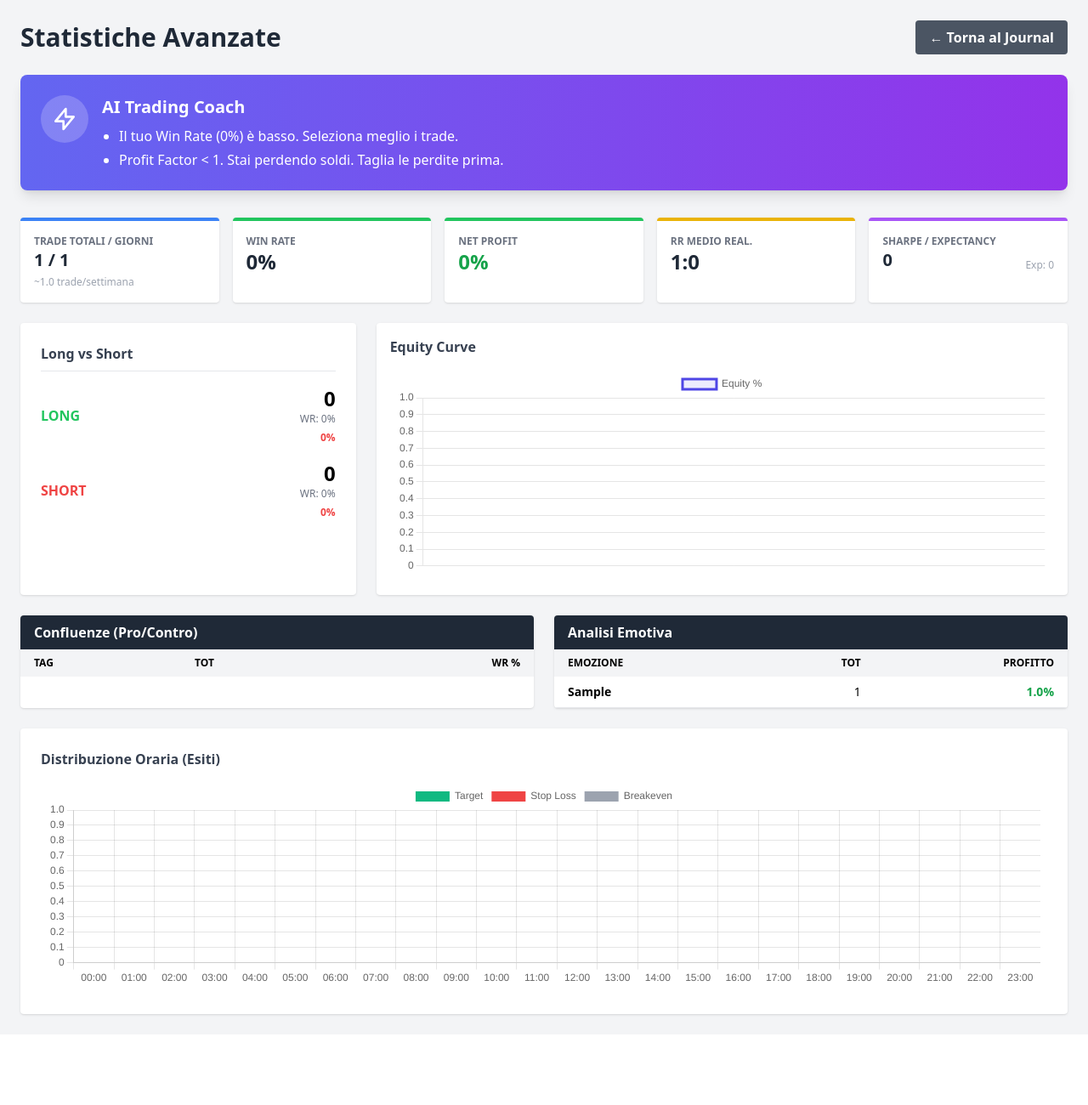
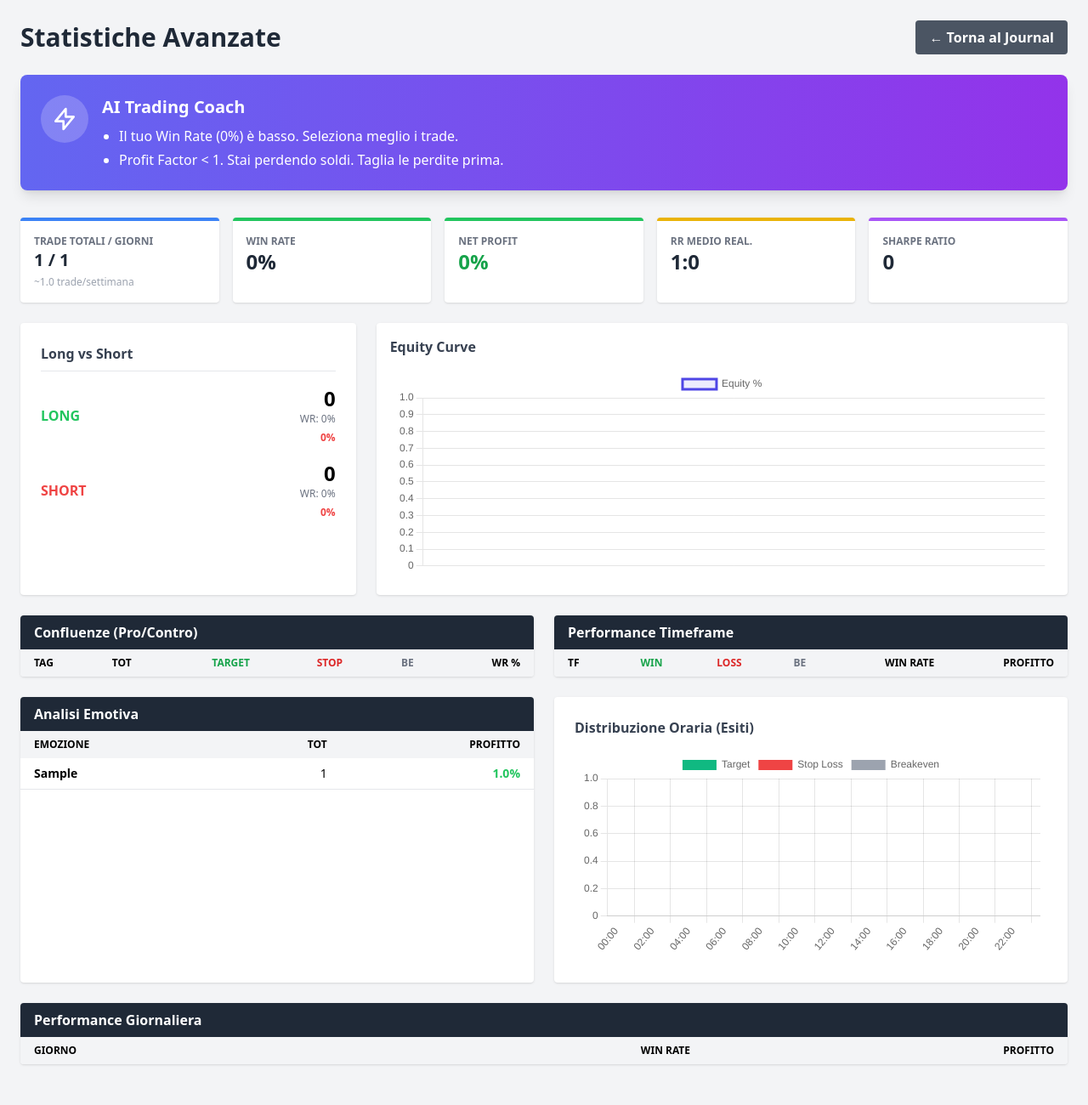
Before and after one commit to ipadpeda-ctrl/dtcjournal, a Flask app: page /statistics in a window 1280 px wide. Shown: the whole page at 85% size. Before the commit the page ends 1197 px from the top, so only its background shows below. Run offline with Flask 3, Linux system fonts and the light colour scheme; a user stored in the database is signed in; tables that the repository leaves empty hold one stand-in row (values such as "Sample post"); lists and menus that the app fills with data are empty; some libraries are stand-ins or nearby versions.

Commit message:
Add files via upload

```diff
--- a/templates/statistics.html
+++ b/templates/statistics.html
@@ -55,11 +55,8 @@
                 <p class="text-2xl font-bold text-gray-800 dark:text-white">1:{{ avg_rr_realized }}</p>
             </div>
             <div class="bg-white dark:bg-gray-800 p-4 rounded shadow border-t-4 border-purple-500">
-                <p class="text-xs font-bold uppercase text-gray-500 dark:text-gray-400">Sharpe / Expectancy</p>
-                <div class="flex justify-between items-end">
-                    <span class="text-xl font-bold text-gray-800 dark:text-white">{{ sharpe_ratio }}</span>
-                    <span class="text-xs text-gray-400">Exp: {{ expectancy }}</span>
-                </div>
+                <p class="text-xs font-bold uppercase text-gray-500 dark:text-gray-400">Sharpe Ratio</p>
+                <p class="text-2xl font-bold text-gray-800 dark:text-white">{{ sharpe_ratio }}</p>
             </div>
         </div>
 
@@ -96,12 +93,24 @@
                 <div class="bg-gray-800 dark:bg-gray-950 px-4 py-2 font-bold text-white">Confluenze (Pro/Contro)</div>
                 <div class="overflow-x-auto max-h-64">
                     <table class="w-full text-sm text-left dark:text-gray-300">
-                        <thead class="bg-gray-100 dark:bg-gray-700 uppercase text-xs sticky top-0"><tr><th class="px-4 py-2">Tag</th><th class="px-4 py-2">Tot</th><th class="px-4 py-2 text-right">WR %</th></tr></thead>
+                        <thead class="bg-gray-100 dark:bg-gray-700 uppercase text-xs sticky top-0">
+                            <tr>
+                                <th class="px-4 py-2">Tag</th>
+                                <th class="px-4 py-2">Tot</th>
+                                <th class="px-4 py-2 text-center text-green-600">Target</th>
+                                <th class="px-4 py-2 text-center text-red-600">Stop</th>
+                                <th class="px-4 py-2 text-center text-gray-500">BE</th>
+                                <th class="px-4 py-2 text-right">WR %</th>
+                            </tr>
+                        </thead>
                         <tbody>
                             {% for row in confluence_table %}
                             <tr class="border-b dark:border-gray-700 hover:bg-gray-50 dark:hover:bg-gray-700">
                                 <td class="px-4 py-2 font-medium">{{ row.name }}</td>
                                 <td class="px-4 py-2">{{ row.total }}</td>
+                                <td class="px-4 py-2 text-center text-green-500 font-bold">{{ row.wins }}</td>
+                                <td class="px-4 py-2 text-center text-red-500 font-bold">{{ row.loss }}</td>
+                                <td class="px-4 py-2 text-center text-gray-400">{{ row.be }}</td>
                                 <td class="px-4 py-2 text-right font-bold {% if row.win_rate >= 50 %}text-green-600{% else %}text-red-600{% endif %}">{{ row.win_rate }}%</td>
                             </tr>
                             {% endfor %}
@@ -111,10 +120,39 @@
             </div>
 
             <div class="bg-white dark:bg-gray-800 rounded shadow overflow-hidden">
+                <div class="bg-gray-800 dark:bg-gray-950 px-4 py-2 font-bold text-white">Performance Timeframe</div>
+                <table class="w-full text-sm text-left dark:text-gray-300">
+                    <thead class="bg-gray-100 dark:bg-gray-700 uppercase text-xs">
+                        <tr>
+                            <th class="px-4 py-2">TF</th>
+                            <th class="px-4 py-2 text-center text-green-600">Win</th>
+                            <th class="px-4 py-2 text-center text-red-600">Loss</th>
+                            <th class="px-4 py-2 text-center text-gray-500">BE</th>
+                            <th class="px-4 py-2 text-right">Win Rate</th>
+                            <th class="px-4 py-2 text-right">Profitto</th>
+                        </tr>
+                    </thead>
+                    <tbody>
+                        {% for row in tf_table %}
+                        <tr class="border-b dark:border-gray-700 hover:bg-gray-50 dark:hover:bg-gray-700">
+                            <td class="px-4 py-2 font-bold">{{ row.name }}</td>
+                            <td class="px-4 py-2 text-center text-green-500 font-bold">{{ row.wins }}</td>
+                            <td class="px-4 py-2 text-center text-red-500 font-bold">{{ row.loss }}</td>
+                            <td class="px-4 py-2 text-center text-gray-400">{{ row.be }}</td>
+                            <td class="px-4 py-2 text-right font-bold {% if row.win_rate >= 50 %}text-green-600{% else %}text-red-600{% endif %}">{{ row.win_rate }}%</td>
+                            <td class="px-4 py-2 text-right font-bold {% if row.result > 0 %}text-green-600{% else %}text-red-600{% endif %}">{{ row.result }}%</td>
+                        </tr>
+                        {% endfor %}
+                    </tbody>
+                </table>
+            </div>
+        </div>
+
+        <div class="grid grid-cols-1 md:grid-cols-2 gap-6 mb-6">
+            <div class="bg-white dark:bg-gray-800 rounded shadow overflow-hidden">
                 <div class="bg-gray-800 dark:bg-gray-950 px-4 py-2 font-bold text-white">Analisi Emotiva</div>
-                <div class="overflow-x-auto max-h-64">
                 <table class="w-full text-sm text-left dark:text-gray-300">
-                        <thead class="bg-gray-100 dark:bg-gray-700 uppercase text-xs sticky top-0">
+                    <thead class="bg-gray-100 dark:bg-gray-700 uppercase text-xs">
                         <tr><th class="px-4 py-2">Emozione</th><th class="px-4 py-2 text-right">Tot</th><th class="px-4 py-2 text-right">Profitto</th></tr>
                     </thead>
                     <tbody>
@@ -122,18 +160,33 @@
                         <tr class="border-b dark:border-gray-700 hover:bg-gray-50 dark:hover:bg-gray-700">
                             <td class="px-4 py-2 font-bold capitalize">{{ row.name }}</td>
                             <td class="px-4 py-2 text-right">{{ row.total }}</td>
-                                <td class="px-4 py-2 text-right font-bold {% if row.result > 0 %}text-green-600{% else %}text-red-600{% endif %}">{{ row.result }}%</td>
+                            <td class="px-4 py-2 text-right font-bold {% if row.result > 0 %}text-green-500{% else %}text-red-500{% endif %}">{{ row.result }}%</td>
                         </tr>
                         {% endfor %}
                     </tbody>
                 </table>
             </div>
-            </div>
-        </div>
 
             <div class="bg-white dark:bg-gray-800 p-6 rounded shadow">
                 <h3 class="font-bold text-gray-700 dark:text-gray-200 mb-2">Distribuzione Oraria (Esiti)</h3>
                 <div class="h-64 bg-white rounded p-2"><canvas id="hourlyChart"></canvas></div>
+            </div>
+        </div>
+
+        <div class="bg-white dark:bg-gray-800 rounded shadow overflow-hidden mb-6">
+            <div class="bg-gray-800 dark:bg-gray-950 px-4 py-2 font-bold text-white">Performance Giornaliera</div>
+            <table class="w-full text-sm text-left dark:text-gray-300">
+                <thead class="bg-gray-100 dark:bg-gray-700 uppercase text-xs"><tr><th class="px-4 py-2">Giorno</th><th class="px-4 py-2 text-right">Win Rate</th><th class="px-4 py-2 text-right">Profitto</th></tr></thead>
+                <tbody>
+                    {% for row in day_table %}
+                    <tr class="border-b dark:border-gray-700 hover:bg-gray-50 dark:hover:bg-gray-700">
+                        <td class="px-4 py-2 font-bold">{{ row.name }}</td>
+                        <td class="px-4 py-2 text-right font-bold {% if row.win_rate >= 50 %}text-green-600{% else %}text-red-600{% endif %}">{{ row.win_rate }}%</td>
+                        <td class="px-4 py-2 text-right font-bold {% if row.res > 0 %}text-green-600{% else %}text-red-600{% endif %}">{{ row.res }}%</td>
+                    </tr>
+                    {% endfor %}
+                </tbody>
+            </table>
         </div>
 
         {% endif %}
```
Lines whose indentation alone changed are shown as unchanged.
